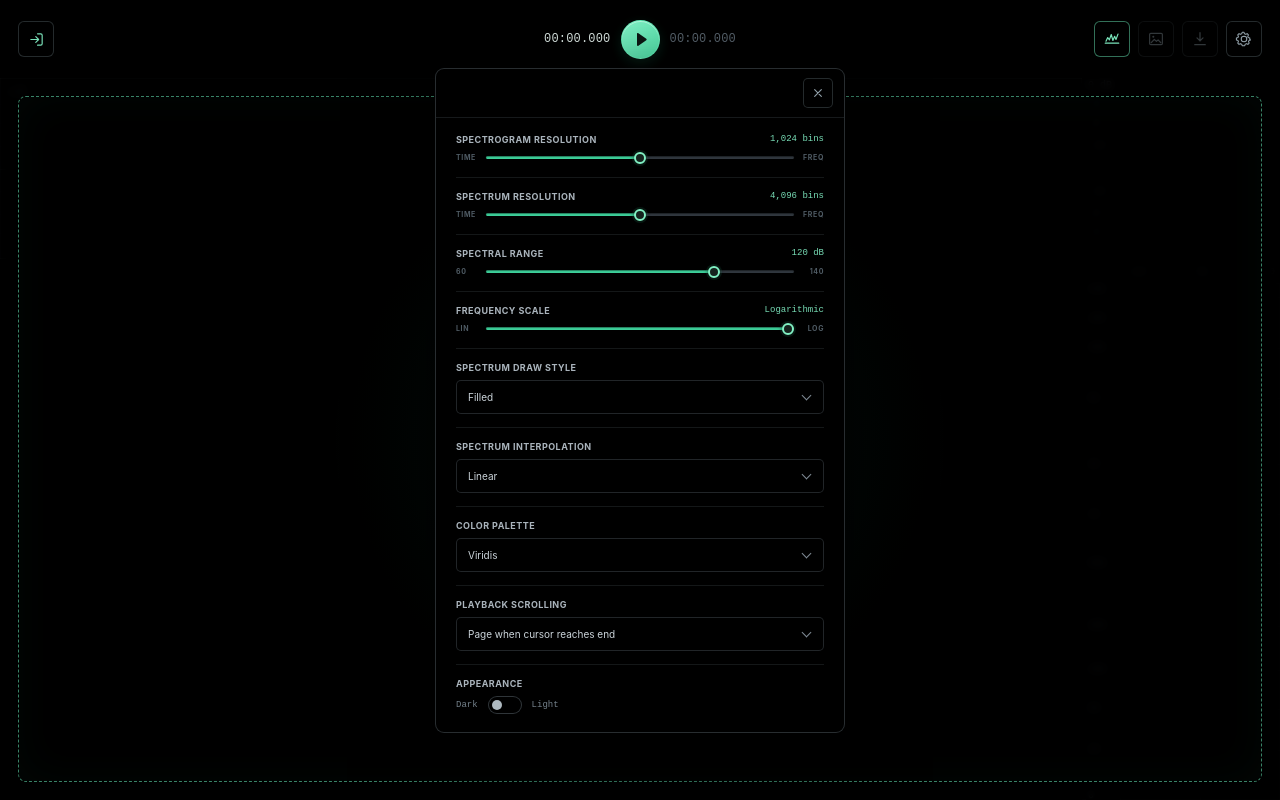
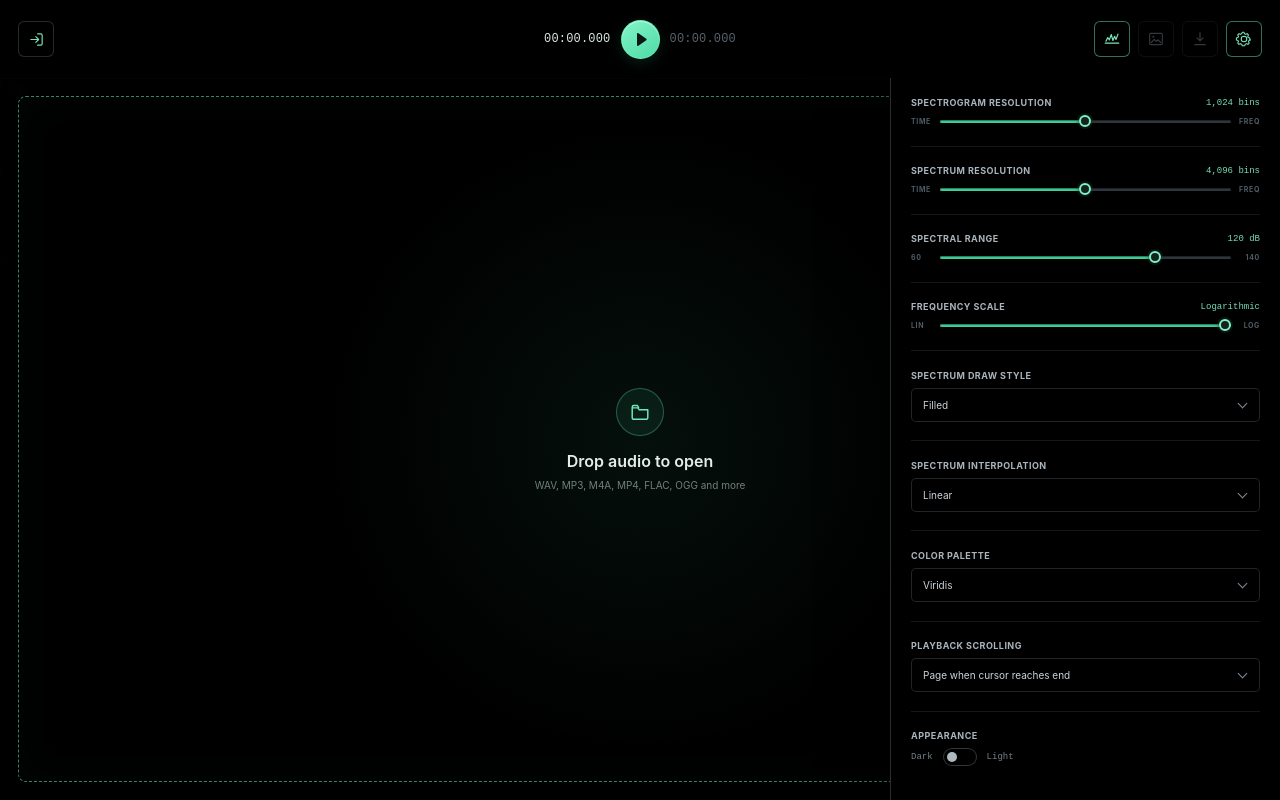
Before and after one commit to kylemcdonald/audio-viewer, a website built with Vite: page index.html in a window 1280 px wide. Both pictures are taken after a click on the button 1244 px from the left and 39 px from the top of the page. Built offline with nearby package versions, Linux system fonts and the light colour scheme; a web font is replaced by a local one.

Commit message:
Move settings into persistent side pane

```diff
--- a/src/main.ts
+++ b/src/main.ts
@@ -34,7 +34,6 @@ const spectrumIcon = icon('<path d="M3 17.5h18M4 15l2.3-5 2.2 3.2L11 6l2.2 8 2.3
 const gearIcon = icon('<path d="M12 8.3a3.7 3.7 0 1 0 0 7.4 3.7 3.7 0 0 0 0-7.4Zm7.7 4.9v-2.4l-2-.7a6.3 6.3 0 0 0-.7-1.6l.9-1.9-1.7-1.7-1.9.9a6.3 6.3 0 0 0-1.6-.7l-.7-2h-2.4l-.7 2a6.3 6.3 0 0 0-1.6.7l-1.9-.9-1.7 1.7.9 1.9a6.3 6.3 0 0 0-.7 1.6l-2 .7v2.4l2 .7c.2.6.4 1.1.7 1.6l-.9 1.9 1.7 1.7 1.9-.9c.5.3 1 .6 1.6.7l.7 2H13l.7-2c.6-.2 1.1-.4 1.6-.7l1.9.9 1.7-1.7-.9-1.9c.3-.5.6-1 .7-1.6l2-.7Z" fill="none" stroke="currentColor" stroke-width="1.45" stroke-linecap="round" stroke-linejoin="round"/>');
 const downloadIcon = icon('<path d="M12 3.5v11m-4-4 4 4 4-4M5 19.5h14" fill="none" stroke="currentColor" stroke-width="1.7" stroke-linecap="round" stroke-linejoin="round"/>');
 const imageIcon = icon('<rect x="3.5" y="4.5" width="17" height="15" rx="1.5" fill="none" stroke="currentColor" stroke-width="1.55"/><circle cx="8.4" cy="9" r="1.35" fill="currentColor"/><path d="m5.5 17 4.3-4.4 2.8 2.6 2.2-2.1 3.7 3.9" fill="none" stroke="currentColor" stroke-width="1.55" stroke-linecap="round" stroke-linejoin="round"/>');
-const closeIcon = icon('<path d="m7 7 10 10M17 7 7 17" fill="none" stroke="currentColor" stroke-width="1.7" stroke-linecap="round"/>');
 
 document.querySelector<HTMLDivElement>('#app')!.innerHTML = `
   <main class="workbench">
@@ -71,14 +70,11 @@ document.querySelector<HTMLDivElement>('#app')!.innerHTML = `
         <button class="header-icon-button" id="spectrum-button" type="button" aria-label="Open spectrum analyzer" aria-controls="spectrum-analyzer" aria-expanded="false" aria-pressed="false" title="Spectrum analyzer">${spectrumIcon}</button>
         <button class="header-icon-button" id="screenshot-button" type="button" aria-label="Save spectrogram screenshot" title="Save spectrogram screenshot" disabled>${imageIcon}</button>
         <button class="header-icon-button" id="selection-download-button" type="button" aria-label="Download selected audio as WAV" title="Download selection as WAV" hidden>${downloadIcon}</button>
-        <button class="header-icon-button" id="settings-button" type="button" aria-label="Spectrogram settings" aria-haspopup="dialog" aria-controls="settings-modal" aria-expanded="false" title="Spectrogram settings">${gearIcon}</button>
+        <button class="header-icon-button" id="settings-button" type="button" aria-label="Show settings" aria-controls="settings-pane" aria-expanded="false" title="Show settings">${gearIcon}</button>
       </div>
     </header>
 
-    <dialog class="settings-modal" id="settings-modal" aria-label="Settings">
-      <div class="settings-header">
-        <button class="settings-close" id="settings-close" type="button" aria-label="Close settings">${closeIcon}</button>
-      </div>
+    <aside class="settings-pane" id="settings-pane" aria-label="Settings" hidden>
       <div class="settings-controls">
         <div class="control-group fft-control">
           <div class="control-heading">
@@ -195,7 +191,7 @@ document.querySelector<HTMLDivElement>('#app')!.innerHTML = `
           </div>
         </div>
       </div>
-    </dialog>
+    </aside>
 
     <section class="editor-shell" aria-label="Audio waveform and spectrogram editor">
       <div class="editor-stack" id="editor">
@@ -288,9 +284,8 @@ const panelDivider = get<HTMLElement>('panel-divider');
 const frequencyAxisControl = get<HTMLElement>('frequency-axis-control');
 const spectrumHoverFrequencyLabel = get<HTMLElement>('spectrum-hover-frequency');
 const spectrumHoverFrequencyMask = get<HTMLElement>('spectrum-hover-frequency-mask');
-const settingsModal = get<HTMLDialogElement>('settings-modal');
+const settingsPane = get<HTMLElement>('settings-pane');
 const settingsButton = get<HTMLButtonElement>('settings-button');
-const settingsClose = get<HTMLButtonElement>('settings-close');
 const spectrumButton = get<HTMLButtonElement>('spectrum-button');
 const screenshotButton = get<HTMLButtonElement>('screenshot-button');
 const selectionDownloadButton = get<HTMLButtonElement>('selection-download-button');
@@ -356,6 +351,7 @@ let overlayTimer = 0;
 let overlayToken = 0;
 let playbackFollowMode = playbackFollowSelect.value as PlaybackFollowMode;
 let themeMode: ThemeMode = themeToggle.checked ? 'light' : 'dark';
+let settingsPaneOpen = persistedSettings?.settingsPaneOpen === true;
 let lastPlaybackAnalysisCheck = 0;
 
 document.documentElement.dataset.theme = themeMode;
@@ -405,24 +401,8 @@ spectrumButton.addEventListener('click', () => {
 });
 
 settingsButton.addEventListener('click', () => {
-  if (settingsModal.open) return;
-  settingsModal.showModal();
-  settingsButton.setAttribute('aria-expanded', 'true');
-  requestAnimationFrame(() => fftSlider.focus());
-});
-
-settingsClose.addEventListener('click', () => settingsModal.close());
-settingsModal.addEventListener('close', () => {
-  settingsButton.setAttribute('aria-expanded', 'false');
-  persistSettings();
-  settingsButton.focus();
-});
-settingsModal.addEventListener('click', (event) => {
-  if (event.target !== settingsModal) return;
-  const rect = settingsModal.getBoundingClientRect();
-  const inside = event.clientX >= rect.left && event.clientX <= rect.right &&
-    event.clientY >= rect.top && event.clientY <= rect.bottom;
-  if (!inside) settingsModal.close();
+  setSettingsPaneOpen(!settingsPaneOpen);
+  scheduleSettingsSave();
 });
 
 fftSlider.addEventListener('input', () => {
@@ -1288,6 +1268,15 @@ function applyTheme(): void {
   visualizer.setTheme(themeMode);
 }
 
+function setSettingsPaneOpen(open: boolean): void {
+  settingsPaneOpen = open;
+  settingsPane.hidden = !open;
+  settingsButton.classList.toggle('is-active', open);
+  settingsButton.setAttribute('aria-expanded', open.toString());
+  settingsButton.setAttribute('aria-label', open ? 'Hide settings' : 'Show settings');
+  settingsButton.title = open ? 'Hide settings' : 'Show settings';
+}
+
 function updateRangeFill(input: HTMLInputElement): void {
   const min = Number(input.min) || 0;
   const max = Number(input.max) || 100;
@@ -1317,6 +1306,7 @@ type PersistedSettings = {
   spectrumAnalyzerOpen: boolean;
   spectrumAnalyzerWidth: number;
   theme: ThemeMode;
+  settingsPaneOpen?: boolean;
 };
 
 function readPersistedSettings(): PersistedSettings | null {
@@ -1415,6 +1405,7 @@ function persistSettings(): void {
     spectrumAnalyzerOpen,
     spectrumAnalyzerWidth,
     theme: themeMode,
+    settingsPaneOpen,
   };
   try {
     localStorage.setItem(SETTINGS_STORAGE_KEY, JSON.stringify(settings));
@@ -1641,6 +1632,7 @@ function initialize(): void {
   visualizer.setColorPalette(isPaletteName(paletteSelect.value) ? paletteSelect.value : 'viridis');
   setFrequencyScale(frequencyScaleBlend);
   applySpectrumAnalyzerLayout();
+  setSettingsPaneOpen(settingsPaneOpen);
   updateDownloadState();
   updateSelectionDownloadState();
   updateDropOverlayState();
--- a/src/style.css
+++ b/src/style.css
@@ -15,6 +15,7 @@
   --cyan: #72d9ff;
   --orange: #ff9b61;
   --mono: "Chivo Mono", ui-monospace, monospace;
+  --topbar-height: 78px;
 }
 
 * {
@@ -59,7 +60,7 @@ select:focus-visible {
 
 .workbench {
   display: grid;
-  grid-template-rows: 78px minmax(0, 1fr);
+  grid-template-rows: var(--topbar-height) minmax(0, 1fr);
   width: 100%;
   height: 100%;
   background: #000;
@@ -67,7 +68,7 @@ select:focus-visible {
 
 .topbar {
   position: relative;
-  z-index: 20;
+  z-index: 32;
   display: grid;
   grid-template-columns: minmax(170px, 1fr) auto minmax(170px, 1fr);
   align-items: center;
@@ -82,7 +83,6 @@ select:focus-visible {
 .file-meta-row,
 .transport,
 .header-actions,
-.settings-header,
 .slider-row,
 .control-heading,
 .open-button {
@@ -187,7 +187,6 @@ select:focus-visible {
 
 .icon-button svg,
 .header-icon-button svg,
-.settings-close svg,
 .open-button svg,
 .drop-icon svg {
   width: 100%;
@@ -371,8 +370,7 @@ select:focus-visible {
   padding: 0;
 }
 
-.header-icon-button,
-.settings-close {
+.header-icon-button {
   display: grid;
   padding: 0;
   border: 1px solid rgba(181, 207, 221, 0.2);
@@ -393,8 +391,7 @@ select:focus-visible {
   height: 18px;
 }
 
-.header-icon-button:hover,
-.settings-close:hover {
+.header-icon-button:hover {
   border-color: rgba(105, 235, 184, 0.38);
   color: #d9e5e0;
   background: #000;
@@ -417,46 +414,34 @@ select:focus-visible {
   background: #000;
 }
 
-.settings-modal {
-  width: min(410px, calc(100vw - 32px));
-  max-height: calc(100vh - 32px);
-  margin: auto;
-  padding: 0;
-  overflow: auto;
-  border: 1px solid rgba(180, 205, 219, 0.22);
-  border-radius: 9px;
+.settings-pane {
+  position: fixed;
+  z-index: 31;
+  top: 0;
+  right: 0;
+  bottom: 0;
+  width: min(390px, 100vw);
+  padding-top: var(--topbar-height);
+  overflow-x: hidden;
+  overflow-y: auto;
+  overscroll-behavior: contain;
+  border: 0;
+  border-left: 1px solid rgba(180, 205, 219, 0.22);
+  border-radius: 0;
   color: var(--text);
   background: #000;
-  box-shadow: 0 24px 80px rgba(0, 0, 0, 0.62);
+  box-shadow: -20px 0 48px rgba(0, 0, 0, 0.38);
 }
 
-.settings-modal::backdrop {
-  background: transparent;
-  backdrop-filter: none;
-}
-
-.settings-header {
-  justify-content: flex-end;
-  padding: 9px 11px;
-  border-bottom: 1px solid rgba(183, 205, 219, 0.12);
-}
-
-.settings-close {
-  width: 30px;
-  height: 30px;
-  border-radius: 5px;
-  background: #000;
-}
-
-.settings-close svg {
-  width: 16px;
-  height: 16px;
+.settings-pane[hidden] {
+  display: none;
 }
 
 .settings-controls {
   display: grid;
   gap: 13px;
-  padding: 16px 20px 18px;
+  min-height: 100%;
+  padding: 19px 20px 28px;
 }
 
 .settings-divider {
@@ -1119,8 +1104,7 @@ select:focus-visible {
 }
 
 :root[data-theme="light"] .open-button,
-:root[data-theme="light"] .header-icon-button,
-:root[data-theme="light"] .settings-close {
+:root[data-theme="light"] .header-icon-button {
   border-color: rgba(30, 39, 46, 0.32);
   color: #111417;
   background: #fff;
@@ -1132,8 +1116,7 @@ select:focus-visible {
 }
 
 :root[data-theme="light"] .open-button:hover,
-:root[data-theme="light"] .header-icon-button:hover,
-:root[data-theme="light"] .settings-close:hover {
+:root[data-theme="light"] .header-icon-button:hover {
   border-color: rgba(21, 145, 99, 0.65);
   color: #111417;
   background: #f4f7f5;
@@ -1163,15 +1146,10 @@ select:focus-visible {
   box-shadow: 0 4px 13px rgba(35, 47, 55, 0.16);
 }
 
-:root[data-theme="light"] .settings-modal {
+:root[data-theme="light"] .settings-pane {
   border-color: rgba(30, 39, 46, 0.32);
   background: #fff;
-  box-shadow: 0 24px 80px rgba(24, 34, 39, 0.2);
-}
-
-:root[data-theme="light"] .settings-header {
-  border-color: rgba(30, 39, 46, 0.14);
-  background: #fff;
+  box-shadow: -20px 0 48px rgba(24, 34, 39, 0.13);
 }
 
 :root[data-theme="light"] .settings-divider {
@@ -1313,8 +1291,12 @@ select:focus-visible {
 }
 
 @media (max-height: 650px) {
+  :root {
+    --topbar-height: 66px;
+  }
+
   .workbench {
-    grid-template-rows: 66px minmax(0, 1fr);
+    grid-template-rows: var(--topbar-height) minmax(0, 1fr);
   }
 
   .topbar {
```
